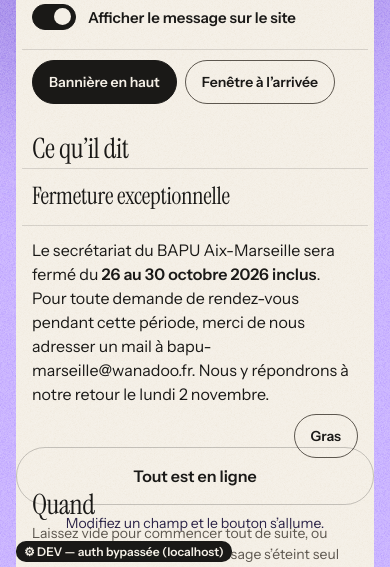
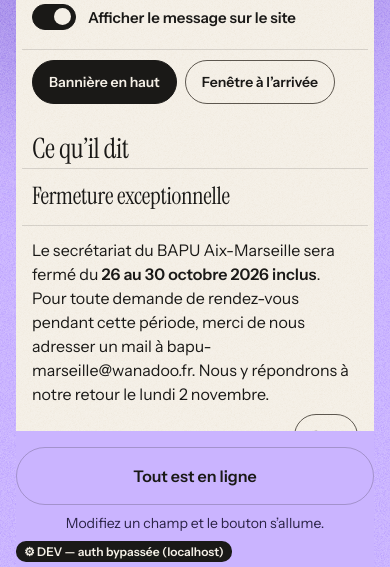
Before and after one commit to romaindemari-png/bapu-site, a browser extension: page admin/index.html in a window 390 px wide. Both pictures are taken after a click on the button 195 px from the left and 387 px from the top of the page. Shown: the part 274-841 px from the top of the page. Drawn offline with Linux system fonts and the light colour scheme.

Commit message:
Pied de Publier : fond var(--fond) sur téléphone (comme avant 62f3701), non collant et sans fond sur desktop
Téléphone : règle d'avant 62f3701, à l'identique. Desktop (≥ 961 px, point de rupture de Sassy) : le pied n'est
plus collant ; il se place après la feuille, sans fond, comme le pied desktop de Sassy. Le verre flouté (PR #10)
est abandonné. test-publier 35/35.

Co-Authored-By: Claude Opus 5.5 <noreply@anthropic.com>

```diff
--- a/admin/admin.css
+++ b/admin/admin.css
@@ -237,7 +237,10 @@ body:not(.authed) .app{display:none}
 .ed-etat::before{content:"";width:8px;height:8px;border-radius:50%;background:var(--papier-2);flex:none;transform:translateY(-1px)}
 .ed-etat[data-etat="En ligne"]::before{background:var(--en-ligne);box-shadow:0 0 0 1px var(--encre)}
 .ed-etat[data-etat="Programmé"]::before{background:var(--violet-encre)}
-.pied-publier{position:sticky;bottom:0;z-index:3;display:flex;flex-direction:column;gap:8px;padding:var(--sp-4) 0 var(--sp-4);margin-top:var(--sp-4)}
+.pied-publier{position:sticky;bottom:0;z-index:3;display:flex;flex-direction:column;gap:8px;padding:var(--sp-4) 0 var(--sp-4);margin-top:var(--sp-4);background:var(--fond)}
+/* Desktop (même point de rupture que Sassy, 961 px) : le pied n'est plus collant ; il se place après la feuille, sans fond
+   (comme le pied desktop de Sassy). Le fond uni ne sert qu'au téléphone, où le pied reste collé au bord du pouce. */
+@media (min-width:961px){ .pied-publier{position:static;background:none;padding:0} }
 
 /* ── LE BOUTON UNIQUE (B4, LELAB-DESIGN §6) : pill 58 px, un état = une couleur ──
    repos : contour, « Tout est en ligne » · modifié : à voir, « Publier » · envoi / envoyé : à voir, le jaune
```
